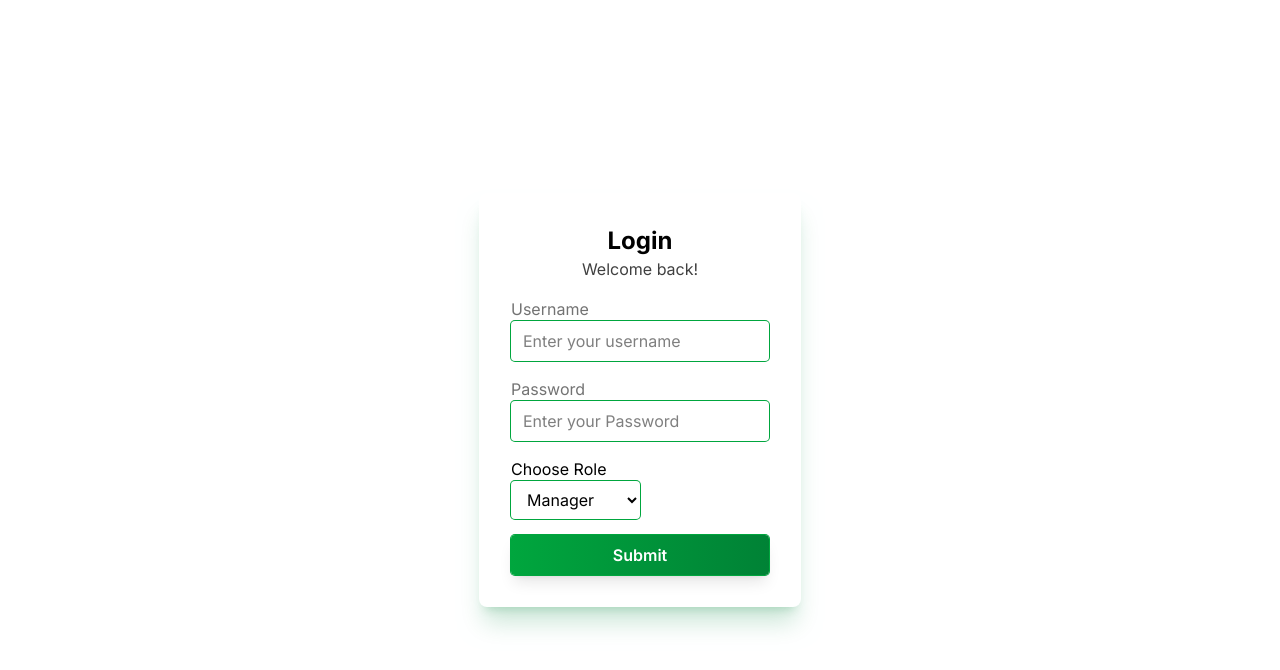
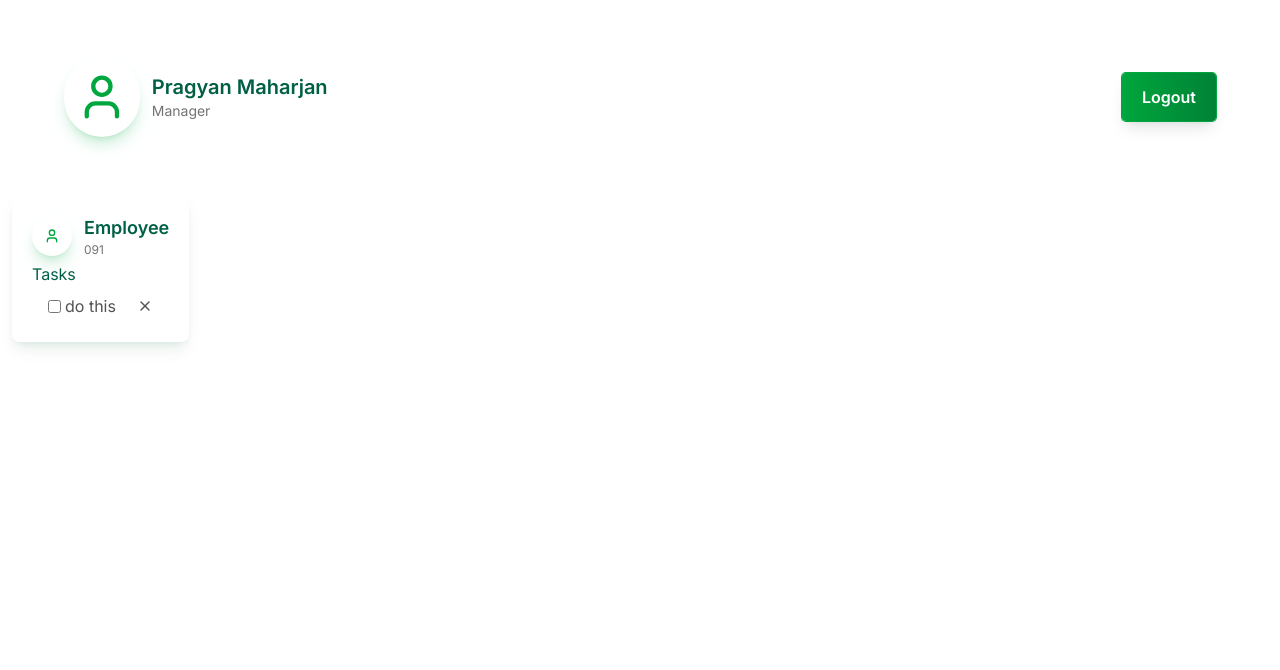
Before and after one commit to PragyanMaharjan63/EmployeeManagementSystem, a React (Vite) app: page / in a window 1280 px wide. Shown: the top 670 px of the page. Built offline with nearby package versions, Linux system fonts and the light colour scheme.

Commit message:
dashboard manager

```diff
--- a/package.json
+++ b/package.json
@@ -11,8 +11,10 @@
   },
   "dependencies": {
     "@tailwindcss/vite": "^4.1.18",
+    "lucide-react": "^0.562.0",
     "react": "^19.2.0",
     "react-dom": "^19.2.0",
+    "react-router-dom": "^7.12.0",
     "tailwindcss": "^4.1.18"
   },
   "devDependencies": {
--- a/src/App.tsx
+++ b/src/App.tsx
@@ -1,11 +1,12 @@
 import { DatabaseProvider } from "./context/context";
-import Login from "./pages/login";
+
+import Router from "./routes/route";
 function App() {
   return (
     <>
       <DatabaseProvider>
         <div className="font-inter">
-          <Login />
+          <Router />
         </div>
       </DatabaseProvider>
     </>
--- a/src/main.tsx
+++ b/src/main.tsx
@@ -2,9 +2,12 @@ import { StrictMode } from "react";
 import { createRoot } from "react-dom/client";
 import "./index.css";
 import App from "./App.tsx";
+import { BrowserRouter } from "react-router-dom";
 
 createRoot(document.getElementById("root")!).render(
   <StrictMode>
-    <App />
+    <BrowserRouter>
+      <App />
+    </BrowserRouter>
   </StrictMode>
 );
--- /dev/null
+++ b/src/pages/dashboard.tsx
@@ -0,0 +1,47 @@
+import { User, X } from "lucide-react";
+
+export default function Dashboard() {
+  return (
+    <>
+      <div className="grid grid-cols-1 overflow-x-hidden grid-row-5 h-screen gap-0">
+        <div className="row-span-1">
+          <div className="flex gap-3 h-full justify-center md:justify-start md:px-[5vw]  items-center">
+            <User className="text-green-600 size-20 rounded-full shadow-lg shadow-green-600/20 p-3" />
+            <div className="flex flex-col justify-between md:w-full  md:flex-row  gap-1">
+              <div>
+                <p className="text-xl font-semibold text-emerald-800">
+                  Pragyan Maharjan
+                </p>
+                <p className="text-sm text-neutral-500">Manager</p>
+              </div>
+              <p className="ring-1 ring-green-600 px-5 py-3 rounded-sm bg-linear-to-r from-green-600 to-green-700 shadow-lg text-white font-semibold cursor-pointer hover:from-green-700 hover:to-green-800 w-max">
+                Logout
+              </p>
+            </div>
+          </div>
+        </div>
+        <div className="row-span-4 flex items-start gap-3 flex-wrap">
+          <div className="rounded-lg shadow-lg shadow-green-800/10 h-max p-5 mx-3 grid gap-1">
+            <div className="flex items-center justify-center gap-3">
+              <User className="text-green-600 size-10 rounded-full shadow-lg shadow-green-600/20 p-3" />
+              <div>
+                <p className="font-semibold text-lg text-emerald-800">
+                  Employee
+                </p>
+                <p className="text-xs text-neutral-500">091</p>
+              </div>
+            </div>
+            <p className="text-emerald-800">Tasks</p>
+            <div className="text-neutral-600 px-2">
+              <div className="flex flex-row gap-1 hover:bg-green-950/10 items-center cursor-pointer pl-2 rounded-sm">
+                <input type="checkbox" name="idk" id="thi" />
+                <p>do this</p>
+                <X className="p-1 ml-auto rounded-sm m-1 hover:bg-red-500 hover:text-white" />
+              </div>
+            </div>
+          </div>
+        </div>
+      </div>
+    </>
+  );
+}
--- /dev/null
+++ b/src/routes/route.tsx
@@ -0,0 +1,12 @@
+import { Routes, Route } from "react-router-dom";
+import Login from "../pages/login";
+
+import Dashboard from "../pages/dashboard";
+export default function Router() {
+  return (
+    <Routes>
+      <Route path="/" element={<Dashboard />} />
+      <Route path="/login" element={<Login />} />
+    </Routes>
+  );
+}
```
Also changed, not shown: 1 other file (tests, documents, lock files or other folders).
